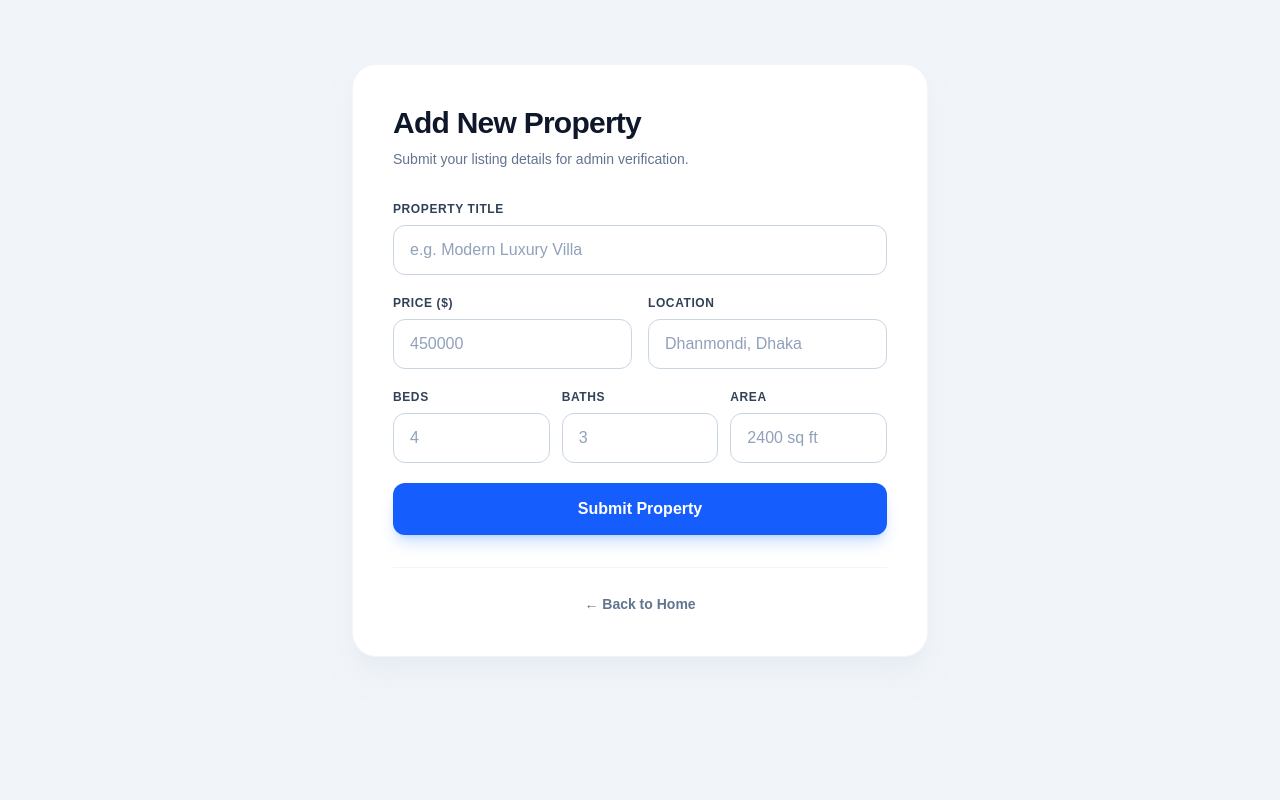
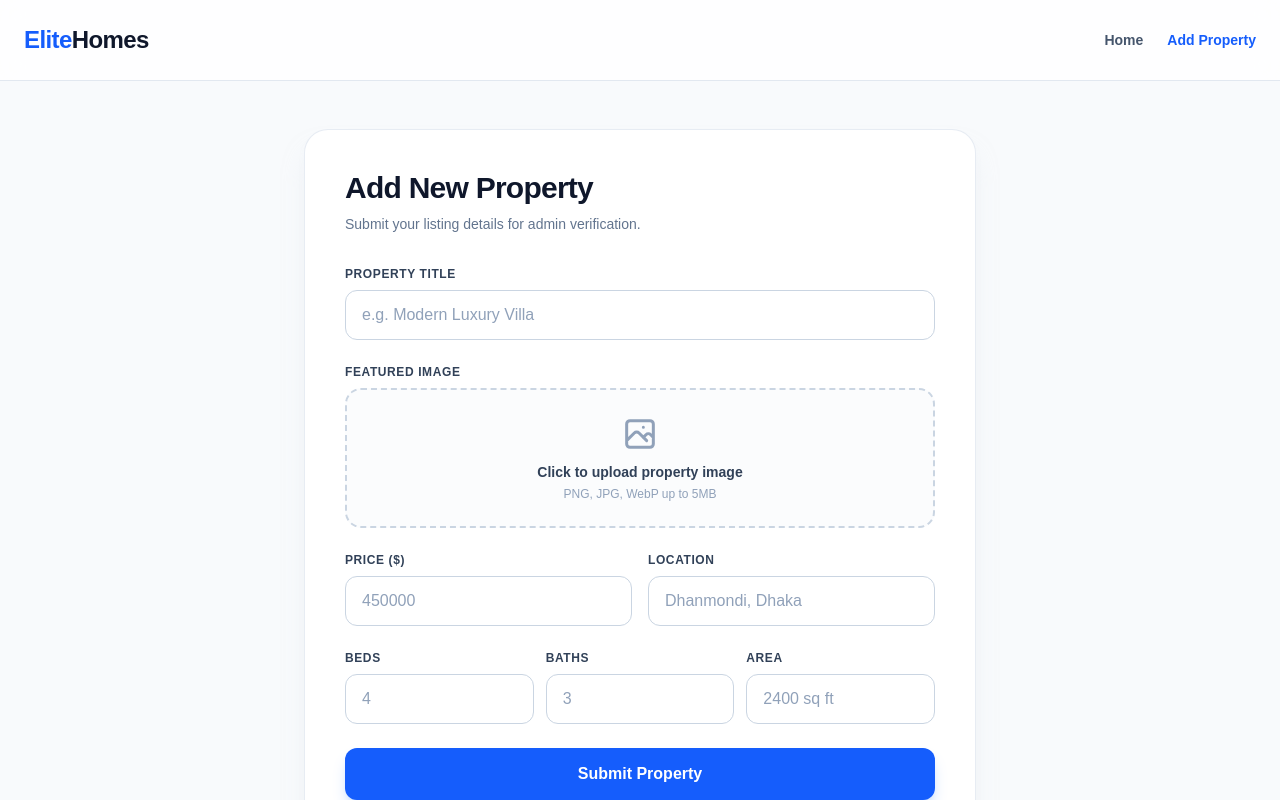
Before and after one commit to masumbillaah/property, a Next.js app: page /add-listing in a window 1280 px wide. Shown: the top 800 px of the page. Built offline with nearby package versions, Linux system fonts and the light colour scheme.

Commit message:
style and pending status update

```diff
--- a/app/add-listing/page.js
+++ b/app/add-listing/page.js
@@ -1,5 +1,6 @@
 'use client';
 import { useState } from 'react';
+import Link from 'next/link';
 
 export default function AddListingPage() {
   const [formData, setFormData] = useState({
@@ -11,6 +12,8 @@ export default function AddListingPage() {
     area: '',
   });
 
+  const [imageFile, setImageFile] = useState(null);
+  const [imagePreview, setImagePreview] = useState('');
   const [loading, setLoading] = useState(false);
   const [statusMessage, setStatusMessage] = useState({ type: '', text: '' });
 
@@ -19,6 +22,14 @@ export default function AddListingPage() {
       ...formData,
       [e.target.name]: e.target.value,
     });
+  };
+
+  const handleImageChange = (e) => {
+    const file = e.target.files[0];
+    if (file) {
+      setImageFile(file);
+      setImagePreview(URL.createObjectURL(file));
+    }
   };
 
   const handleSubmit = async (e) => {
@@ -30,9 +41,38 @@ export default function AddListingPage() {
     const appPassword = '8zGL 5bgC FtVm oCIA PnAN JMbd';
     const credentials = btoa(`${wpUsername}:${appPassword}`);
 
+    try {
+      let featuredMediaId = null;
+
+      // ১. ছবি আপলোড করা (WordPress Media Library)
+      if (imageFile) {
+        const imageFormData = new FormData();
+        imageFormData.append('file', imageFile);
+
+        const uploadRes = await fetch(
+          'https://masum66.wpelitee.com/wp-json/wp/v2/media',
+          {
+            method: 'POST',
+            headers: {
+              Authorization: `Basic ${credentials}`,
+            },
+            body: imageFormData,
+          }
+        );
+
+        if (uploadRes.ok) {
+          const uploadedMedia = await uploadRes.json();
+          featuredMediaId = uploadedMedia.id;
+        } else {
+          console.error('Image upload failed, proceeding without image.');
+        }
+      }
+
+      // ২. প্রোপার্টি ডাটা সাবমিট করা
       const payload = {
         title: formData.title,
-      status: 'pending', // সরাসরি পাবলিশ না হয়ে পেন্ডিং থাকবে
+        status: 'pending',
+        featured_media: featuredMediaId,
         meta: {
           price: formData.price,
           location: formData.location,
@@ -42,7 +82,6 @@ export default function AddListingPage() {
         },
       };
 
-    try {
       const response = await fetch(
         'https://masum66.wpelitee.com/wp-json/wp/v2/properties',
         {
@@ -58,7 +97,7 @@ export default function AddListingPage() {
       if (response.ok) {
         setStatusMessage({
           type: 'success',
-          text: 'Thank you! Your property has been submitted successfully and is currently under review.',
+          text: 'Thank you! Your property and image have been submitted successfully for admin review.',
         });
         setFormData({
           title: '',
@@ -68,17 +107,19 @@ export default function AddListingPage() {
           bathrooms: '',
           area: '',
         });
+        setImageFile(null);
+        setImagePreview('');
       } else {
         const errorData = await response.json();
         setStatusMessage({
           type: 'error',
-          text: errorData.message || 'Failed to submit property. Please check backend configuration.',
+          text: errorData.message || 'Failed to submit property. Please check configuration.',
         });
       }
     } catch (error) {
       setStatusMessage({
         type: 'error',
-        text: 'Network error. Could not reach the server.',
+        text: 'Network error. Could not connect to the server.',
       });
     } finally {
       setLoading(false);
@@ -86,34 +127,45 @@ export default function AddListingPage() {
   };
 
   return (
-    <main className="min-h-screen bg-slate-100 py-16 px-4 sm:px-6">
-      <div className="max-w-xl mx-auto bg-white p-8 sm:p-10 rounded-3xl shadow-xl shadow-slate-200/50 border border-slate-100">
+    <div className="min-h-screen flex flex-col bg-slate-50 text-slate-900">
+      {/* --- HEADER --- */}
+      <header className="bg-white/80 backdrop-blur-md sticky top-0 z-50 border-b border-slate-200">
+        <div className="max-w-7xl mx-auto px-6 h-20 flex items-center justify-between">
+          <Link href="/" className="flex items-center gap-2">
+            <span className="text-2xl font-black tracking-tight text-blue-600">
+              Elite<span className="text-slate-900">Homes</span>
+            </span>
+          </Link>
+          <nav className="flex items-center gap-6 text-sm font-semibold text-slate-600">
+            <Link href="/" className="hover:text-blue-600 transition-colors">Home</Link>
+            <Link href="/add-listing" className="text-blue-600 transition-colors">Add Property</Link>
+          </nav>
+        </div>
+      </header>
+
+      {/* --- MAIN FORM CONTENT --- */}
+      <main className="flex-1 py-12 px-4 sm:px-6">
+        <div className="max-w-2xl mx-auto bg-white p-8 sm:p-10 rounded-3xl shadow-xl shadow-slate-200/50 border border-slate-200/80">
           <div className="mb-8">
-          <h1 className="text-3xl font-bold text-slate-900 tracking-tight">Add New Property</h1>
+            <h1 className="text-3xl font-extrabold text-slate-900 tracking-tight">Add New Property</h1>
             <p className="text-slate-500 mt-2 text-sm">Submit your listing details for admin verification.</p>
           </div>
 
           {statusMessage.text && (
             <div
-            className={`mb-8 p-5 rounded-2xl flex items-start gap-4 transition-all duration-300 ${
+              className={`mb-8 p-5 rounded-2xl flex items-start gap-4 transition-all ${
                 statusMessage.type === 'success'
-                ? 'bg-emerald-50 border border-emerald-200/80 text-emerald-900'
+                  ? 'bg-emerald-50 border border-emerald-200 text-emerald-900'
                   : 'bg-rose-50 border border-rose-200 text-rose-800'
               }`}
             >
-            {statusMessage.type === 'success' ? (
-              <div className="w-9 h-9 rounded-full bg-emerald-500 text-white flex items-center justify-center shrink-0 shadow-md shadow-emerald-200">
-                <svg className="w-5 h-5" fill="none" stroke="currentColor" viewBox="0 0 24 24">
-                  <path strokeLinecap="round" strokeLinejoin="round" strokeWidth="2.5" d="M5 13l4 4L19 7" />
-                </svg>
+              <div
+                className={`w-9 h-9 rounded-full text-white flex items-center justify-center shrink-0 ${
+                  statusMessage.type === 'success' ? 'bg-emerald-500' : 'bg-rose-500'
+                }`}
+              >
+                {statusMessage.type === 'success' ? '✓' : '!'}
               </div>
-            ) : (
-              <div className="w-9 h-9 rounded-full bg-rose-500 text-white flex items-center justify-center shrink-0 shadow-md shadow-rose-200">
-                <svg className="w-5 h-5" fill="none" stroke="currentColor" viewBox="0 0 24 24">
-                  <path strokeLinecap="round" strokeLinejoin="round" strokeWidth="2.5" d="M6 18L18 6M6 6l12 12" />
-                </svg>
-              </div>
-            )}
               <div className="pt-0.5">
                 <h4 className="font-semibold text-sm">
                   {statusMessage.type === 'success' ? 'Submission Received!' : 'Notice'}
@@ -123,7 +175,8 @@ export default function AddListingPage() {
             </div>
           )}
 
-        <form className="space-y-5" onSubmit={handleSubmit}>
+          <form className="space-y-6" onSubmit={handleSubmit}>
+            {/* Title */}
             <div>
               <label className="block text-xs font-bold uppercase tracking-wider text-slate-700 mb-2">
                 Property Title
@@ -135,10 +188,50 @@ export default function AddListingPage() {
                 onChange={handleChange}
                 required
                 placeholder="e.g. Modern Luxury Villa"
-              className="w-full px-4 py-3 bg-white text-slate-900 font-medium placeholder:text-slate-400 border border-slate-300 rounded-xl focus:border-blue-600 focus:ring-4 focus:ring-blue-100 transition-all outline-none"
+                className="w-full px-4 py-3 bg-white text-slate-900 font-medium placeholder:text-slate-400 border border-slate-300 rounded-xl focus:border-blue-600 focus:ring-4 focus:ring-blue-100 outline-none transition-all"
               />
             </div>
 
+            {/* Featured Image Upload */}
+            <div>
+              <label className="block text-xs font-bold uppercase tracking-wider text-slate-700 mb-2">
+                Featured Image
+              </label>
+              <div className="border-2 border-dashed border-slate-300 hover:border-blue-500 rounded-2xl p-6 text-center transition-all bg-slate-50/50">
+                {imagePreview ? (
+                  <div className="relative group flex flex-col items-center">
+                    <img
+                      src={imagePreview}
+                      alt="Preview"
+                      className="h-44 w-full object-cover rounded-xl mb-3 shadow-md"
+                    />
+                    <label
+                      htmlFor="image-upload"
+                      className="cursor-pointer text-xs font-bold text-blue-600 hover:underline"
+                    >
+                      Change Photo
+                    </label>
+                  </div>
+                ) : (
+                  <label htmlFor="image-upload" className="cursor-pointer flex flex-col items-center">
+                    <svg className="w-10 h-10 text-slate-400 mb-2" fill="none" stroke="currentColor" viewBox="0 0 24 24">
+                      <path strokeLinecap="round" strokeLinejoin="round" strokeWidth="1.8" d="M4 16l4.586-4.586a2 2 0 012.828 0L16 16m-2-2l1.586-1.586a2 2 0 012.828 0L20 14m-6-6h.01M6 20h12a2 2 0 002-2V6a2 2 0 00-2-2H6a2 2 0 00-2 2v12a2 2 0 002 2z" />
+                    </svg>
+                    <span className="text-sm font-semibold text-slate-700">Click to upload property image</span>
+                    <span className="text-xs text-slate-400 mt-1">PNG, JPG, WebP up to 5MB</span>
+                  </label>
+                )}
+                <input
+                  id="image-upload"
+                  type="file"
+                  accept="image/*"
+                  onChange={handleImageChange}
+                  className="hidden"
+                />
+              </div>
+            </div>
+
+            {/* Price & Location */}
             <div className="grid grid-cols-1 sm:grid-cols-2 gap-4">
               <div>
                 <label className="block text-xs font-bold uppercase tracking-wider text-slate-700 mb-2">
@@ -151,7 +244,7 @@ export default function AddListingPage() {
                   onChange={handleChange}
                   required
                   placeholder="450000"
-                className="w-full px-4 py-3 bg-white text-slate-900 font-medium placeholder:text-slate-400 border border-slate-300 rounded-xl focus:border-blue-600 focus:ring-4 focus:ring-blue-100 transition-all outline-none"
+                  className="w-full px-4 py-3 bg-white text-slate-900 font-medium placeholder:text-slate-400 border border-slate-300 rounded-xl focus:border-blue-600 focus:ring-4 focus:ring-blue-100 outline-none transition-all"
                 />
               </div>
               <div>
@@ -165,11 +258,12 @@ export default function AddListingPage() {
                   onChange={handleChange}
                   required
                   placeholder="Dhanmondi, Dhaka"
-                className="w-full px-4 py-3 bg-white text-slate-900 font-medium placeholder:text-slate-400 border border-slate-300 rounded-xl focus:border-blue-600 focus:ring-4 focus:ring-blue-100 transition-all outline-none"
+                  className="w-full px-4 py-3 bg-white text-slate-900 font-medium placeholder:text-slate-400 border border-slate-300 rounded-xl focus:border-blue-600 focus:ring-4 focus:ring-blue-100 outline-none transition-all"
                 />
               </div>
             </div>
 
+            {/* Beds, Baths, Area */}
             <div className="grid grid-cols-3 gap-3">
               <div>
                 <label className="block text-xs font-bold uppercase tracking-wider text-slate-700 mb-2">
@@ -182,7 +276,7 @@ export default function AddListingPage() {
                   onChange={handleChange}
                   required
                   placeholder="4"
-                className="w-full px-4 py-3 bg-white text-slate-900 font-medium placeholder:text-slate-400 border border-slate-300 rounded-xl focus:border-blue-600 focus:ring-4 focus:ring-blue-100 transition-all outline-none"
+                  className="w-full px-4 py-3 bg-white text-slate-900 font-medium placeholder:text-slate-400 border border-slate-300 rounded-xl focus:border-blue-600 focus:ring-4 focus:ring-blue-100 outline-none transition-all"
                 />
               </div>
               <div>
@@ -196,7 +290,7 @@ export default function AddListingPage() {
                   onChange={handleChange}
                   required
                   placeholder="3"
-                className="w-full px-4 py-3 bg-white text-slate-900 font-medium placeholder:text-slate-400 border border-slate-300 rounded-xl focus:border-blue-600 focus:ring-4 focus:ring-blue-100 transition-all outline-none"
+                  className="w-full px-4 py-3 bg-white text-slate-900 font-medium placeholder:text-slate-400 border border-slate-300 rounded-xl focus:border-blue-600 focus:ring-4 focus:ring-blue-100 outline-none transition-all"
                 />
               </div>
               <div>
@@ -210,15 +304,16 @@ export default function AddListingPage() {
                   onChange={handleChange}
                   required
                   placeholder="2400 sq ft"
-                className="w-full px-4 py-3 bg-white text-slate-900 font-medium placeholder:text-slate-400 border border-slate-300 rounded-xl focus:border-blue-600 focus:ring-4 focus:ring-blue-100 transition-all outline-none"
+                  className="w-full px-4 py-3 bg-white text-slate-900 font-medium placeholder:text-slate-400 border border-slate-300 rounded-xl focus:border-blue-600 focus:ring-4 focus:ring-blue-100 outline-none transition-all"
                 />
               </div>
             </div>
 
+            {/* Submit Button */}
             <button
               type="submit"
               disabled={loading}
-            className="w-full bg-blue-600 hover:bg-blue-700 active:scale-[0.99] disabled:bg-blue-300 text-white font-semibold py-3.5 rounded-xl shadow-lg shadow-blue-500/25 transition-all mt-4 flex items-center justify-center gap-2"
+              className="w-full bg-blue-600 hover:bg-blue-700 active:scale-[0.99] disabled:bg-blue-300 text-white font-semibold py-3.5 rounded-xl shadow-lg shadow-blue-500/25 transition-all flex items-center justify-center gap-2"
             >
               {loading ? (
                 <>
@@ -226,7 +321,7 @@ export default function AddListingPage() {
                     <circle className="opacity-25" cx="12" cy="12" r="10" stroke="currentColor" strokeWidth="4"></circle>
                     <path className="opacity-75" fill="currentColor" d="M4 12a8 8 0 018-8V0C5.373 0 0 5.373 0 12h4zm2 5.291A7.962 7.962 0 014 12H0c0 3.042 1.135 5.824 3 7.938l3-2.647z"></path>
                   </svg>
-                <span>Submitting to review...</span>
+                  <span>Submitting & Uploading Media...</span>
                 </>
               ) : (
                 'Submit Property'
@@ -235,11 +330,19 @@ export default function AddListingPage() {
           </form>
 
           <div className="mt-8 text-center pt-6 border-t border-slate-100">
-          <a href="/" className="text-slate-500 text-sm font-semibold hover:text-blue-600 transition-colors">
+            <Link href="/" className="text-slate-500 text-sm font-semibold hover:text-blue-600 transition-colors">
               ← Back to Home
-          </a>
+            </Link>
           </div>
         </div>
       </main>
+
+      {/* --- FOOTER --- */}
+      <footer className="bg-white border-t border-slate-200 py-8 text-center text-xs text-slate-500">
+        <div className="max-w-7xl mx-auto px-6">
+          <p>© 2026 EliteHomes Real Estate Inc. All rights reserved.</p>
+        </div>
+      </footer>
+    </div>
   );
 }
```
Lines whose indentation alone changed are shown as unchanged.
